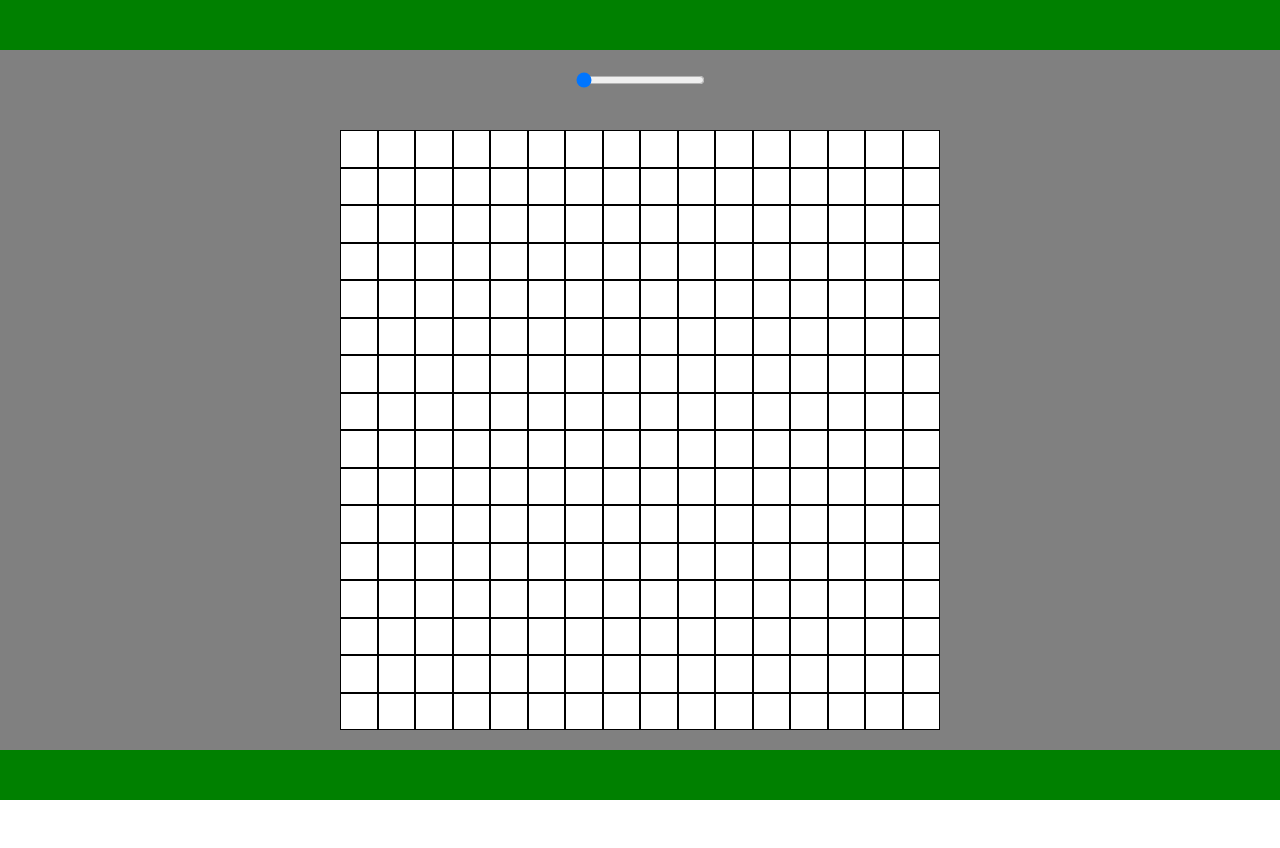
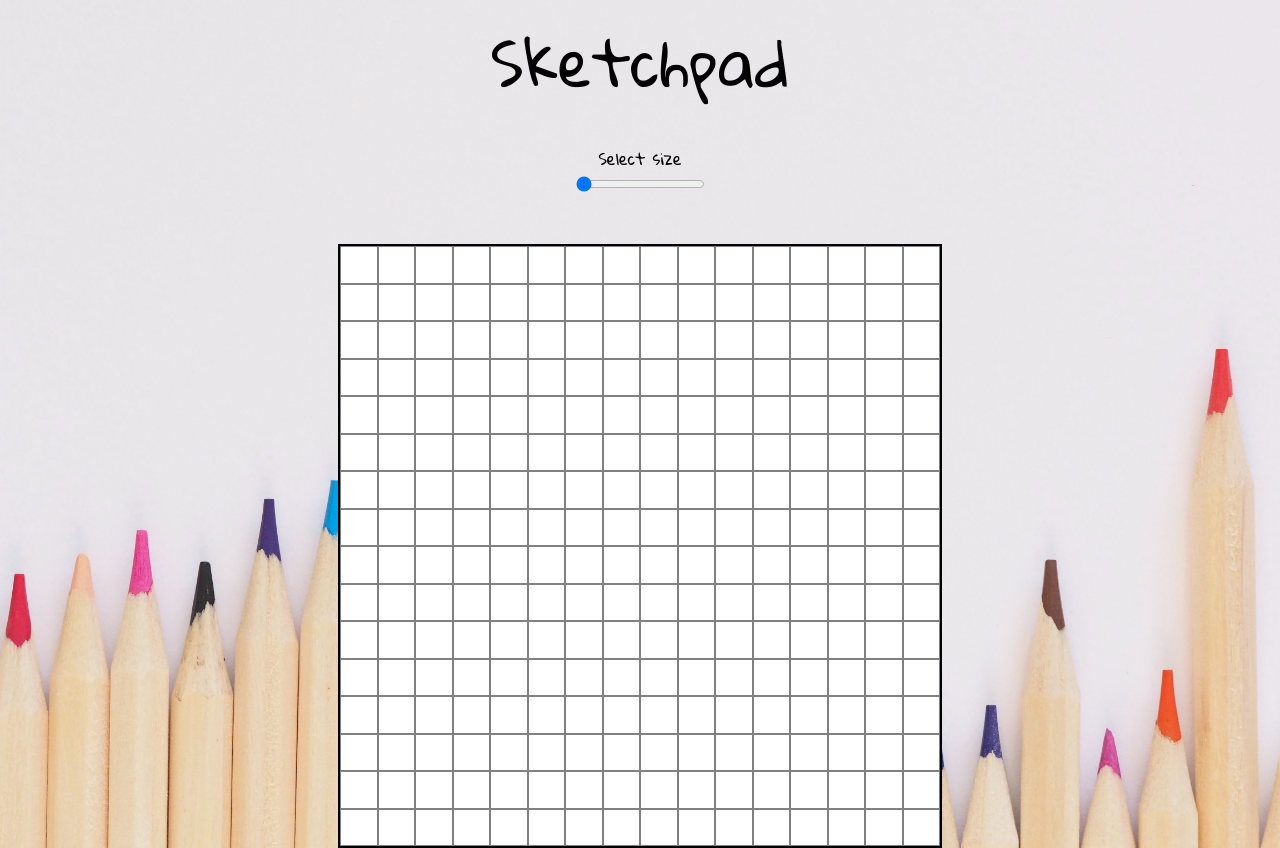
Before and after one commit to Rom4n25/sketchpad, a plain HTML site: page index.html in a window 1280 px wide. Before the commit the page ends 800 px from the top, so only its background shows below. Drawn offline with Linux system fonts and the light colour scheme.

Commit message:
Improve UI

```diff
--- a/css/style.css
+++ b/css/style.css
@@ -3,20 +3,26 @@ body{
     height: 100vh;
     display: flex;
     flex-direction: column;
+    font-family: 'Gloria Hallelujah', cursive;
+    background-image: url("../img/background.jpg");
+    background-position: center;
+    background-repeat: no-repeat;
+    background-size: cover;
 }
 
 .header{
-    padding-bottom: 50px;
-    background-color: green;
+    display: flex;
+    justify-content: center;
+    align-items: center;
+    font-size: 62px;
+    margin-bottom: 20px;
 }
 
 .main{
     flex: 1;
     display: flex;
     flex-direction: column;
-    justify-content: space-around;
     align-items: center;
-    background-color: grey;
 }
 
 .container-box{
@@ -24,20 +30,19 @@ body{
     width: 600px;
     display: grid;
     grid-template-columns: repeat(64, 1fr);
+    margin-top: 50px;
     background-color: white;
+    border-style: solid;
+    border-width: 2px;
 }
 
 .box{
     border-style: solid;
     border-width: 1px;
-    user-select: none;
+    border-color: grey;
+    user-select: none
 }
 
 .click{
     background-color: black;
 }
-
-.footer{
-    padding-bottom: 50px;
-    background-color: green;
-}
--- a/index.html
+++ b/index.html
@@ -4,12 +4,16 @@
         <meta charset="UTF-8">
         <meta name="viewport" content="width=device-width, initial-scale=1.0">
         <link rel="stylesheet" href="css/style.css">
+        <link rel="preconnect" href="https://fonts.googleapis.com">
+        <link rel="preconnect" href="https://fonts.gstatic.com" crossorigin>
+        <link href="https://fonts.googleapis.com/css2?family=Gloria+Hallelujah&display=swap" rel="stylesheet">
         <title>Sketchpad</title>
     </head>
     <body>
-        <header class="header"></header>
+        <header class="header">Sketchpad</header>
 
         <main class="main">
+            <span>Select size</span>
             <input type="range" id="input" value="16" min="16" max="64" step="1">
             <div class="container-box"></div>
         </main>
```
Also changed, not shown: img/background.jpg (added).
